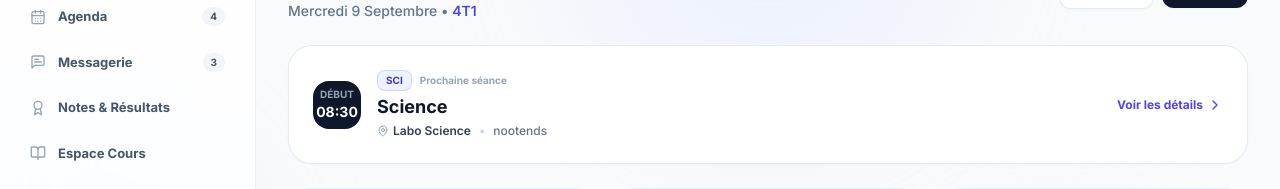
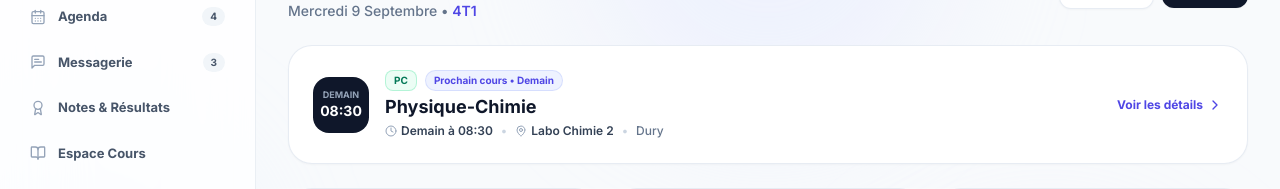
Before and after one commit to utilisateursrichard/fading_mars_rises_16h35, a React (Vite) app: page / in a window 1280 px wide. Both pictures are taken after a click on the button "Mode Réel". Shown: the part 137-326 px from the top of the page. Built offline with nearby package versions, Linux system fonts and the light colour scheme; no server answers.

Commit message:
fix(dashboard): prochain cours intelligent et gestion week-end

```diff
--- a/src/components/views/DashboardView.tsx
+++ b/src/components/views/DashboardView.tsx
@@ -13,6 +13,15 @@ import {
 } from 'lucide-react';
 import { useSchool } from '../../context/SchoolContext';
 import { getSubjectTheme } from '../../utils/theme';
+
+const parseMinutes = (timeStr: string): number => {
+  if (!timeStr) return 0;
+  const parts = timeStr.split(':');
+  if (parts.length < 2) return 0;
+  const h = parseInt(parts[0], 10) || 0;
+  const m = parseInt(parts[1], 10) || 0;
+  return h * 60 + m;
+};
 
 export const DashboardView: React.FC = () => {
   const {
@@ -77,10 +86,83 @@ export const DashboardView: React.FC = () => {
     return [...todayEvents].sort((a, b) => a.startTime.localeCompare(b.startTime));
   }, [todayEvents]);
 
-  // Current or next class
-  const nextEvent = useMemo(() => {
-    return sortedTodayEvents.find(e => e.status === 'in_progress' || e.status === 'scheduled') || sortedTodayEvents[0];
-  }, [sortedTodayEvents]);
+  // Détermination intelligente du cours en cours ou du prochain cours :
+  // 1. Cours en cours actuellement
+  // 2. Prochain cours plus tard aujourd'hui
+  // 3. Prochain cours du prochain jour de cours (ex: lundi si fin de journée ou week-end)
+  const nextClassSpotlight = useMemo(() => {
+    const now = new Date();
+    const nowMinutes = now.getHours() * 60 + now.getMinutes();
+    const currentJsDay = now.getDay(); // 0=Dimanche, 1=Lundi ... 6=Samedi
+
+    // 1. Cours en cours aujourd'hui
+    const inProgress = sortedTodayEvents.find(e => {
+      const s = parseMinutes(e.startTime);
+      const end = parseMinutes(e.endTime);
+      return (e.status === 'in_progress') || (nowMinutes >= s && nowMinutes <= end);
+    });
+    if (inProgress) {
+      return {
+        event: inProgress,
+        badgeText: '● En cours',
+        badgeClass: 'text-emerald-600 bg-emerald-50 border-emerald-200/60',
+        timeLabel: `En cours (jusqu'à ${inProgress.endTime})`,
+        dayHeader: "Aujourd'hui"
+      };
+    }
+
+    // 2. Prochain cours plus tard aujourd'hui
+    const upcomingToday = sortedTodayEvents.find(e => {
+      const s = parseMinutes(e.startTime);
+      return s > nowMinutes;
+    });
+    if (upcomingToday) {
+      const diffMin = parseMinutes(upcomingToday.startTime) - nowMinutes;
+      const countdown = diffMin < 60 ? `dans ${diffMin} min` : `à ${upcomingToday.startTime}`;
+      return {
+        event: upcomingToday,
+        badgeText: "Aujourd'hui",
+        badgeClass: 'text-indigo-600 bg-indigo-50 border-indigo-200/60',
+        timeLabel: `${upcomingToday.startTime} (${countdown})`,
+        dayHeader: "Aujourd'hui"
+      };
+    }
+
+    // 3. Tous les cours d'aujourd'hui sont terminés ou journée sans cours (ex: samedi après-midi / dimanche) :
+    // On cherche le tout prochain cours sur les jours suivants de la semaine
+    const allEvents = events.length > 0 ? events : sortedTodayEvents;
+    const dayNames: Record<number, string> = {
+      1: 'Lundi',
+      2: 'Mardi',
+      3: 'Mercredi',
+      4: 'Jeudi',
+      5: 'Vendredi',
+      6: 'Samedi'
+    };
+
+    for (let offset = 1; offset <= 7; offset++) {
+      const nextDow = ((currentJsDay + offset) % 7);
+      if (nextDow === 0) continue; // Pas d'école le dimanche
+
+      const dayEvts = allEvents
+        .filter(e => e.dayOfWeek === nextDow)
+        .sort((a, b) => a.startTime.localeCompare(b.startTime));
+
+      if (dayEvts.length > 0) {
+        const nextEvt = dayEvts[0];
+        const dayName = offset === 1 ? 'Demain' : (dayNames[nextDow] || 'Prochain jour');
+        return {
+          event: nextEvt,
+          badgeText: `Prochain cours • ${dayName}`,
+          badgeClass: 'text-indigo-600 bg-indigo-50 border-indigo-200/60',
+          timeLabel: `${dayName} à ${nextEvt.startTime}`,
+          dayHeader: dayName
+        };
+      }
+    }
+
+    return null;
+  }, [sortedTodayEvents, events]);
 
   const pendingHomeworksCount = useMemo(() => {
     return homeworks.filter(h => !h.isCompleted && (!h.dueDate || h.dueDate >= todayDateStr)).length;
@@ -89,8 +171,6 @@ export const DashboardView: React.FC = () => {
   const urgentHomeworksCount = useMemo(() => {
     return homeworks.filter(h => !h.isCompleted && h.priority === 'high' && (!h.dueDate || h.dueDate >= todayDateStr)).length;
   }, [homeworks, todayDateStr]);
-
-  const nextTheme = nextEvent ? getSubjectTheme(nextEvent.subjectCode) : null;
 
   return (
     <div className="space-y-6 max-w-5xl mx-auto pb-12">
@@ -146,41 +226,46 @@ export const DashboardView: React.FC = () => {
       </div>
 
       {/* 2. Spotlight Prochain Cours — Carte Épurée Apple/M3 */}
-      {nextEvent && (
+      {nextClassSpotlight ? (
         <div
-          onClick={() => setSelectedEventModal(nextEvent)}
+          onClick={() => setSelectedEventModal(nextClassSpotlight.event)}
           className="cursor-pointer group relative bg-white rounded-3xl p-5 sm:p-6 border border-slate-200/80 shadow-subtle hover:shadow-card hover:border-indigo-200 transition-all duration-200"
         >
           <div className="flex flex-col sm:flex-row sm:items-center justify-between gap-4">
             <div className="flex items-center gap-4 min-w-0">
-              <div className="w-12 h-12 rounded-2xl bg-slate-900 text-white flex flex-col items-center justify-center shrink-0">
-                <span className="text-[10px] uppercase font-bold text-slate-400">Début</span>
-                <span className="text-sm font-black">{nextEvent.startTime}</span>
+              <div className="w-14 h-14 rounded-2xl bg-slate-900 text-white flex flex-col items-center justify-center shrink-0">
+                <span className="text-[9px] uppercase font-bold text-slate-400">
+                  {nextClassSpotlight.dayHeader === "Aujourd'hui" ? 'Début' : nextClassSpotlight.dayHeader}
+                </span>
+                <span className="text-sm font-black">{nextClassSpotlight.event.startTime}</span>
               </div>
 
               <div className="min-w-0">
                 <div className="flex items-center gap-2 mb-0.5">
-                  <span className={`px-2 py-0.5 rounded-lg text-[10px] font-extrabold border ${nextTheme?.badgeClass || 'bg-slate-100'}`}>
-                    {nextEvent.subjectCode}
+                  <span className={`px-2 py-0.5 rounded-lg text-[10px] font-extrabold border ${getSubjectTheme(nextClassSpotlight.event.subjectCode)?.badgeClass || 'bg-slate-100'}`}>
+                    {nextClassSpotlight.event.subjectCode}
                   </span>
-                  <span className={`text-[10px] font-bold ${
-                    nextEvent.status === 'in_progress' ? 'text-emerald-600' : 'text-slate-400'
-                  }`}>
-                    {nextEvent.status === 'in_progress' ? '● En cours' : 'Prochaine séance'}
+                  <span className={`px-2 py-0.5 rounded-full text-[10px] font-bold border ${nextClassSpotlight.badgeClass}`}>
+                    {nextClassSpotlight.badgeText}
                   </span>
                 </div>
 
                 <h2 className="text-lg font-bold text-slate-900 group-hover:text-indigo-600 transition-colors truncate">
-                  {nextEvent.subject}
+                  {nextClassSpotlight.event.subject}
                 </h2>
 
                 <p className="text-xs text-slate-500 font-medium flex items-center gap-2 mt-0.5">
                   <span className="flex items-center gap-1 font-semibold text-slate-700">
-                    <MapPin className="w-3 h-3 text-slate-400" />
-                    {nextEvent.room}
+                    <Clock className="w-3 h-3 text-slate-400" />
+                    {nextClassSpotlight.timeLabel}
                   </span>
                   <span className="text-slate-300">•</span>
-                  <span>{nextEvent.teacher}</span>
+                  <span className="flex items-center gap-1 font-semibold text-slate-700">
+                    <MapPin className="w-3 h-3 text-slate-400" />
+                    {nextClassSpotlight.event.room}
+                  </span>
+                  <span className="text-slate-300">•</span>
+                  <span>{nextClassSpotlight.event.teacher}</span>
                 </p>
               </div>
             </div>
@@ -189,6 +274,16 @@ export const DashboardView: React.FC = () => {
               <span>Voir les détails</span>
               <ChevronRight className="w-4 h-4 group-hover:translate-x-0.5 transition-transform" />
             </div>
+          </div>
+        </div>
+      ) : (
+        <div className="bg-white rounded-3xl p-5 border border-slate-200/80 shadow-subtle flex items-center gap-3">
+          <div className="w-10 h-10 rounded-2xl bg-slate-100 text-slate-500 flex items-center justify-center shrink-0 font-bold">
+            ✓
+          </div>
+          <div>
+            <h3 className="text-sm font-bold text-slate-900">Tous les cours sont terminés</h3>
+            <p className="text-xs text-slate-400 font-medium">Aucun autre cours programmé pour le moment.</p>
           </div>
         </div>
       )}
```
